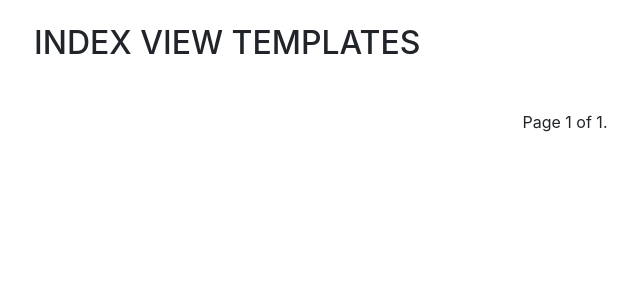
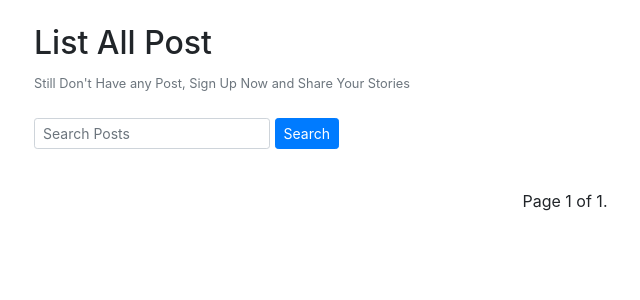
Before and after one commit to rifqirosyidi/django-blog-app, a Django app: page /posts/ in a window 1280 px wide. Shown: the top 300 px of the page, without its empty margins (75-715 px from the left). Run offline with Django 3.2, Linux system fonts and the light colour scheme; data that the repository does not hold is empty; some libraries are stand-ins or nearby versions.

Commit message:
add search functionality

```diff
--- a/posts/views.py
+++ b/posts/views.py
@@ -71,6 +71,9 @@ def post_list(request):
     if request.user.is_staff or request.user.is_superuser:
         query_list = Post.objects.all()
 
+    search = request.GET.get('search')
+    if search:
+        query_list = query_list.filter(title__icontains=search)
     paginator = Paginator(query_list, 5)
     page_request_var = "page"
     page = request.GET.get(page_request_var)
--- a/templates/post_list.html
+++ b/templates/post_list.html
@@ -2,11 +2,19 @@
 
 {% block content %}
 <div class="container m-3 p-2">
-    <h2>INDEX VIEW TEMPLATES</h2>
+    <h2>List All Post</h2>
+    <small class="text-muted">Still Don't Have any Post, Sign Up Now and Share Your Stories</small>
+    <div class="text-center form-inline mt-4">
+        <form action="">
+            <input class="form-control form-control-sm" name="search" type="text" placeholder="Search Posts"
+                   value="{{ request.GET.search }}">
+            <button class="btn btn-sm btn-primary" type="submit">Search</button>
+        </form>
+    </div>
 </div>
 <div class="row card-deck">
     {% for object in object_list %}
-    <div class="col-md-4">
+    <div class="col-lg-4 col-md-6 col-sm-12">
         <div class="card mt-2 mb-2">
             {% if object.image %}
             <img src="{{ object.image.url }}" class="card-img-top" alt="...">
```
